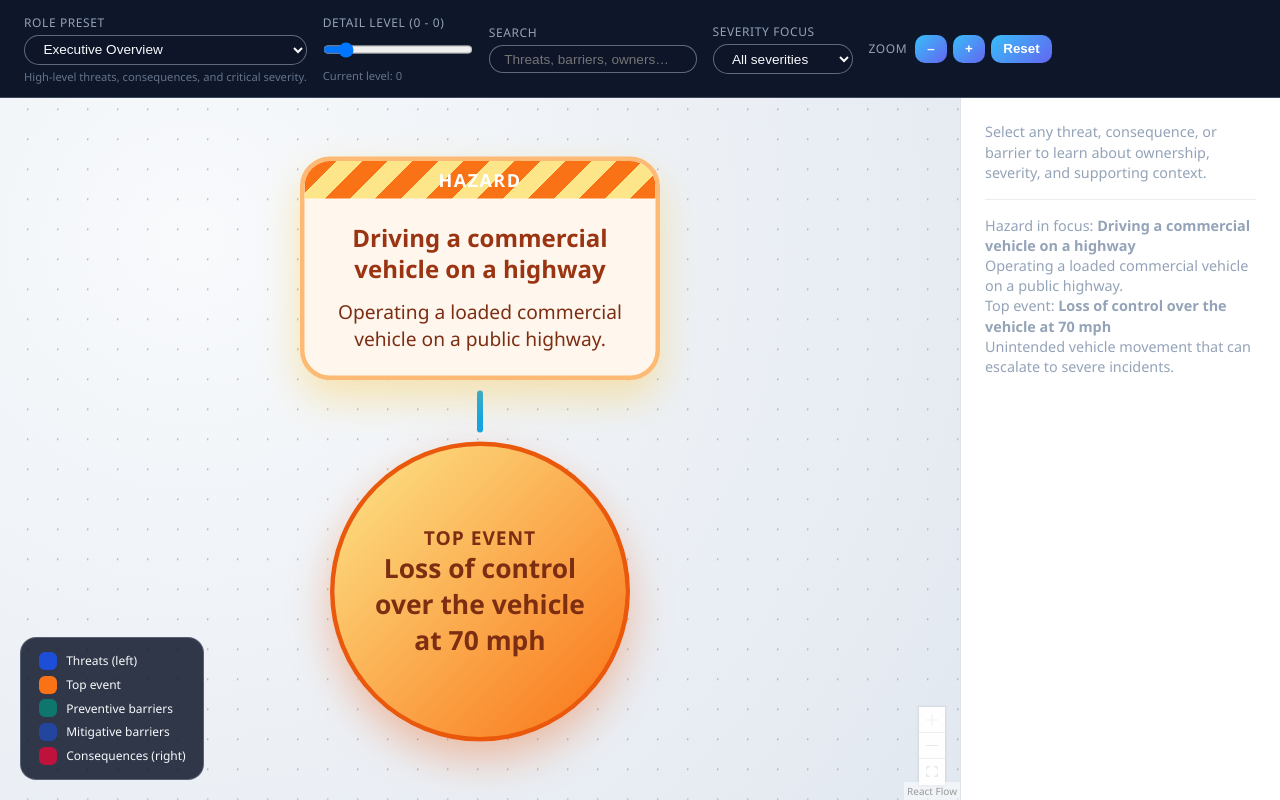
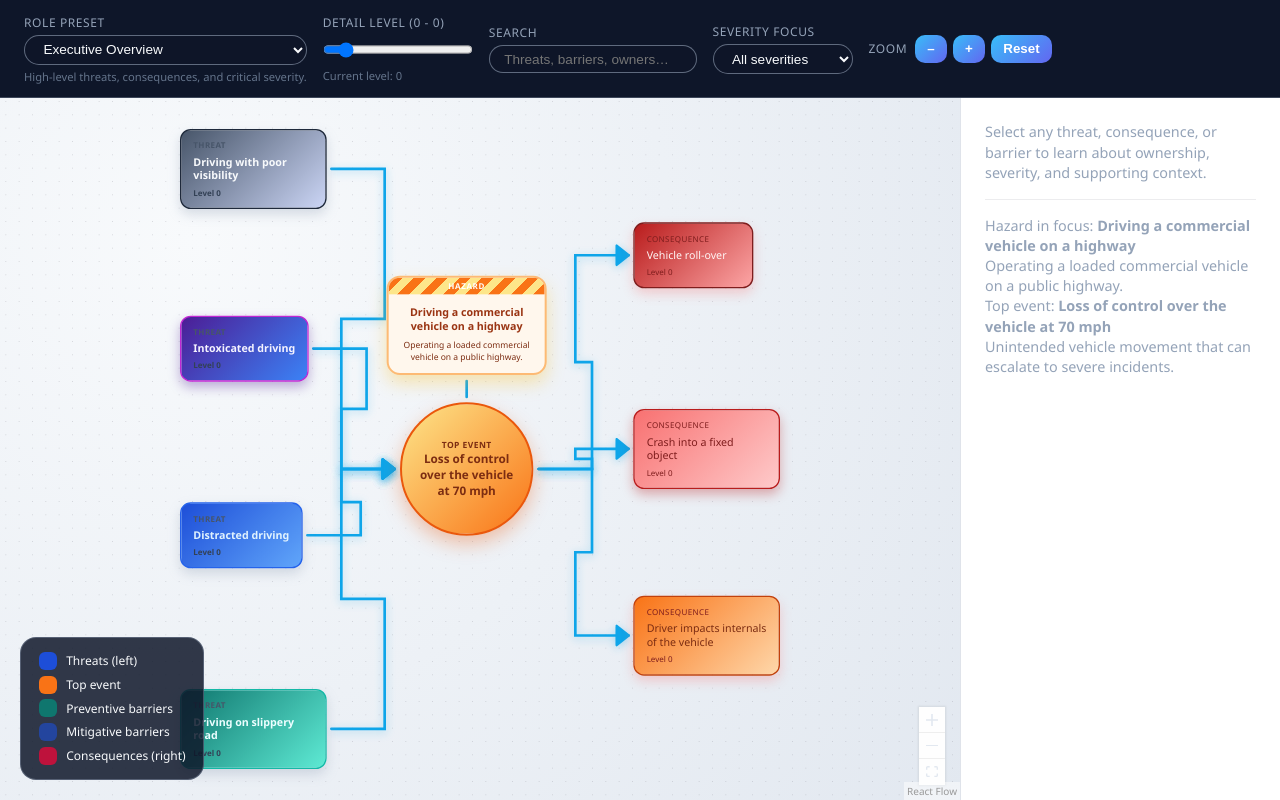
Before and after one commit to stealthymonkey/bowtie-diagram, a React (Vite) app: page / in a window 1280 px wide. Built offline with nearby package versions, Linux system fonts and the light colour scheme.

Commit message:
add threats and consequences

```diff
--- a/src/components/BowtieDiagram.tsx
+++ b/src/components/BowtieDiagram.tsx
@@ -557,6 +557,7 @@ function createReactFlowGraph(
         level: threat?.level ?? layoutNode.level,
         description: threat?.description,
         hasChildren: Boolean(threat?.subThreats?.length),
+        appearance: threat?.appearance,
       };
     }
 
@@ -570,6 +571,7 @@ function createReactFlowGraph(
         level: consequence?.level ?? layoutNode.level,
         description: consequence?.description,
         hasChildren: Boolean(consequence?.subConsequences?.length),
+        appearance: consequence?.appearance,
       };
     }
 
--- a/src/components/ConsequenceNode.tsx
+++ b/src/components/ConsequenceNode.tsx
@@ -20,7 +20,12 @@ const invisibleHandleStyle: CSSProperties = {
 
 export const ConsequenceNode = memo(({ data }: NodeProps) => {
   const severity = data.severity || 'medium';
-  const palette = severityPalette[severity] ?? severityPalette.medium;
+  const basePalette = severityPalette[severity] ?? severityPalette.medium;
+  const background = data.appearance?.background ?? `linear-gradient(135deg, ${basePalette.bg}, #fee2e2)`;
+  const borderColor = data.appearance?.borderColor ?? basePalette.border;
+  const textColor = data.appearance?.textColor ?? '#7f1d1d';
+  const restingShadow = data.appearance?.shadowColor ?? 'rgba(248, 113, 113, 0.3)';
+  const highlightShadow = data.appearance?.shadowColor ?? 'rgba(220, 38, 38, 0.35)';
   const dimmed = data.dimmed;
   const selected = data.selected;
   const highlighted = data.highlighted;
@@ -28,17 +33,17 @@ export const ConsequenceNode = memo(({ data }: NodeProps) => {
   return (
     <div
       style={{
-        background: `linear-gradient(135deg, ${palette.bg}, #fee2e2)`,
-        border: selected || highlighted ? `3px solid ${palette.border}` : `2px solid ${palette.border}`,
+        background,
+        border: selected || highlighted ? `3px solid ${borderColor}` : `2px solid ${borderColor}`,
         opacity: dimmed ? 0.3 : 1,
         borderRadius: '16px',
         padding: '14px 18px',
         minWidth: '180px',
         maxWidth: '220px',
-        color: '#7f1d1d',
+        color: textColor,
         boxShadow: highlighted
-          ? '0 14px 32px rgba(220, 38, 38, 0.35)'
-          : '0 8px 18px rgba(248, 113, 113, 0.3)',
+          ? `0 14px 32px ${highlightShadow}`
+          : `0 8px 18px ${restingShadow}`,
       }}
     >
       <Handle type="target" position={Position.Left} style={invisibleHandleStyle} />
--- a/src/components/ThreatNode.tsx
+++ b/src/components/ThreatNode.tsx
@@ -20,7 +20,12 @@ const invisibleHandleStyle: CSSProperties = {
 
 export const ThreatNode = memo(({ data }: NodeProps) => {
   const severity = data.severity || 'medium';
-  const palette = severityPalette[severity] ?? severityPalette.medium;
+  const basePalette = severityPalette[severity] ?? severityPalette.medium;
+  const background = data.appearance?.background ?? `linear-gradient(135deg, ${basePalette.bg}, #e0f2fe)`;
+  const borderColor = data.appearance?.borderColor ?? basePalette.border;
+  const textColor = data.appearance?.textColor ?? '#0f172a';
+  const restingShadow = data.appearance?.shadowColor ?? 'rgba(148, 163, 184, 0.35)';
+  const highlightShadow = data.appearance?.shadowColor ?? 'rgba(37, 99, 235, 0.35)';
   const dimmed = data.dimmed;
   const selected = data.selected;
   const highlighted = data.highlighted;
@@ -28,17 +33,17 @@ export const ThreatNode = memo(({ data }: NodeProps) => {
   return (
     <div
       style={{
-        background: `linear-gradient(135deg, ${palette.bg}, #e0f2fe)`,
-        border: selected || highlighted ? `3px solid ${palette.border}` : `2px solid ${palette.border}`,
+        background,
+        border: selected || highlighted ? `3px solid ${borderColor}` : `2px solid ${borderColor}`,
         opacity: dimmed ? 0.3 : 1,
         borderRadius: '16px',
         padding: '14px 18px',
         minWidth: '180px',
         maxWidth: '220px',
         boxShadow: highlighted
-          ? '0 14px 32px rgba(37, 99, 235, 0.35)'
-          : '0 8px 18px rgba(148, 163, 184, 0.35)',
-        color: '#0f172a',
+          ? `0 14px 32px ${highlightShadow}`
+          : `0 8px 18px ${restingShadow}`,
+        color: textColor,
         fontWeight: 600,
       }}
     >
@@ -61,7 +66,7 @@ export const ThreatNode = memo(({ data }: NodeProps) => {
           <span
             style={{
               borderRadius: '999px',
-              border: `1px solid ${palette.border}`,
+              border: `1px solid ${borderColor}`,
               padding: '0 6px',
               fontWeight: 700,
             }}
--- /dev/null
+++ b/src/lib/consequenceDefinitions.ts
@@ -0,0 +1,41 @@
+import type { Consequence } from './types';
+
+export const baselineConsequences: Consequence[] = [
+  {
+    id: 'consequence-fixed-object',
+    label: 'Crash into a fixed object',
+    description: 'Collision with guard rails, barriers, or poles.',
+    level: 0,
+    severity: 'high',
+    appearance: {
+      background: 'linear-gradient(135deg,#f87171,#fecaca)',
+      borderColor: '#b91c1c',
+      textColor: '#7f1d1d',
+      shadowColor: 'rgba(185,28,28,0.35)',
+    },
+  },
+  {
+    id: 'consequence-driver-impact',
+    label: 'Driver impacts internals of the vehicle',
+    description: 'Occupants strike internal vehicle surfaces.',
+    level: 0,
+    severity: 'high',
+    appearance: {
+      background: 'linear-gradient(135deg,#f97316,#fed7aa)',
+      borderColor: '#c2410c',
+      textColor: '#7c2d12',
+    },
+  },
+  {
+    id: 'consequence-rollover',
+    label: 'Vehicle roll-over',
+    description: 'Vehicle overturns due to loss of stability.',
+    level: 0,
+    severity: 'critical',
+    appearance: {
+      background: 'linear-gradient(135deg,#b91c1c,#fca5a5)',
+      borderColor: '#7f1d1d',
+      textColor: '#fff5f5',
+    },
+  },
+];
--- a/src/lib/hazardTopEvent.ts
+++ b/src/lib/hazardTopEvent.ts
@@ -1,4 +1,6 @@
 import type { BowtieDiagram } from './types';
+import { baselineThreats } from './threatDefinitions';
+import { baselineConsequences } from './consequenceDefinitions';
 
 export const hazardTopEventDiagram: BowtieDiagram = {
   id: 'hazard-top-event',
@@ -14,7 +16,7 @@ export const hazardTopEventDiagram: BowtieDiagram = {
     description: 'Unintended vehicle movement that can escalate to severe incidents.',
     severity: 'high',
   },
-  threats: [],
-  consequences: [],
+  threats: baselineThreats,
+  consequences: baselineConsequences,
   barriers: [],
 };
--- /dev/null
+++ b/src/lib/threatDefinitions.ts
@@ -0,0 +1,53 @@
+import type { Threat } from './types';
+
+export const baselineThreats: Threat[] = [
+  {
+    id: 'threat-intoxicated-driving',
+    label: 'Intoxicated driving',
+    description: 'Driver operates while impaired by alcohol or drugs.',
+    level: 0,
+    severity: 'critical',
+    appearance: {
+      background: 'linear-gradient(135deg,#4c1d95,#3b82f6)',
+      borderColor: '#c026d3',
+      textColor: '#f5f3ff',
+      shadowColor: 'rgba(76,29,149,0.35)',
+    },
+  },
+  {
+    id: 'threat-distracted-driving',
+    label: 'Distracted driving',
+    description: 'Loss of focus due to phones, food, or other activities.',
+    level: 0,
+    severity: 'high',
+    appearance: {
+      background: 'linear-gradient(135deg,#1d4ed8,#60a5fa)',
+      borderColor: '#2563eb',
+      textColor: '#e0f2fe',
+    },
+  },
+  {
+    id: 'threat-slippery-road',
+    label: 'Driving on slippery road',
+    description: 'Reduced tire traction from rain, snow, or spilled fluids.',
+    level: 0,
+    severity: 'medium',
+    appearance: {
+      background: 'linear-gradient(135deg,#0f766e,#5eead4)',
+      borderColor: '#14b8a6',
+      textColor: '#ecfeff',
+    },
+  },
+  {
+    id: 'threat-poor-visibility',
+    label: 'Driving with poor visibility',
+    description: "Fog, heavy rain, or darkness limits the driver's view.",
+    level: 0,
+    severity: 'medium',
+    appearance: {
+      background: 'linear-gradient(135deg,#475569,#cbd5f5)',
+      borderColor: '#1e293b',
+      textColor: '#f8fafc',
+    },
+  },
+];
```
Also changed, not shown: src/lib/types.ts (+9 -0 lines).
